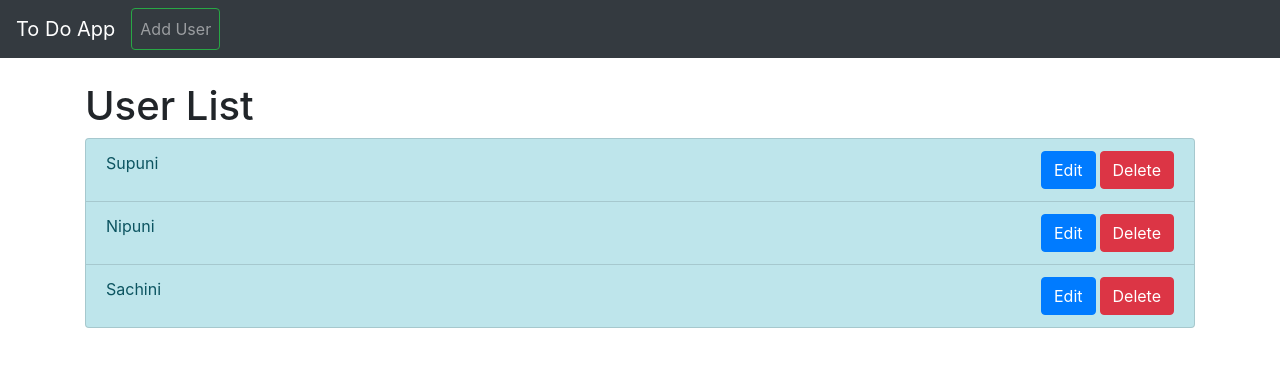
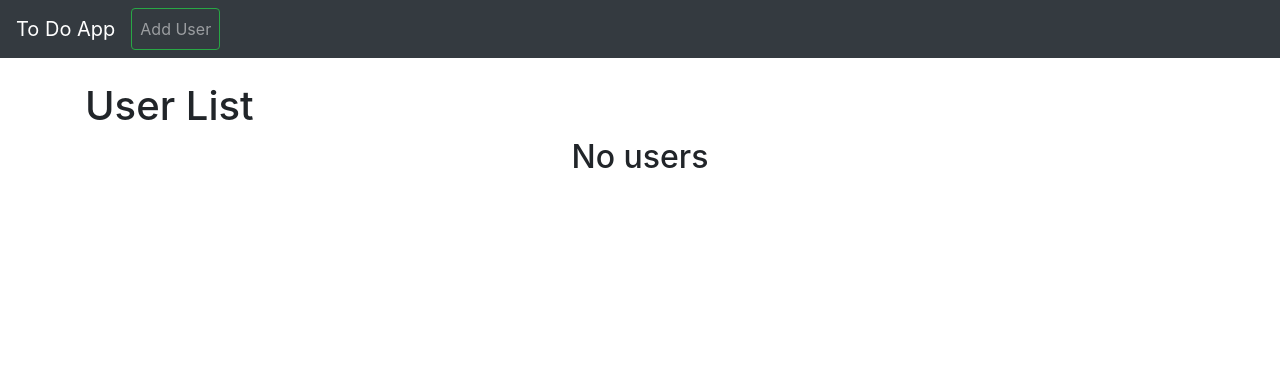
Before and after one commit to supuni9622/To-Add-User-App, a React (Create React App) app in the folder todo/: page / in a window 1280 px wide. Shown: the top 366 px of the page. Built offline with nearby package versions, Linux system fonts and the light colour scheme.

Commit message:
Did some cleanUps and modifications

```diff
--- a/todo/src/components/AddUser.js
+++ b/todo/src/components/AddUser.js
@@ -9,13 +9,16 @@ const AddUser = () => {
     const history = useHistory()
     const [name, setName] = useState('')
 
-    const onSubmit = () => {
+    const onSubmit = (e) => {
+        e.preventDefault()
+
         const newUser = {
             id: uuid(),
             name
         }
+        addUser(newUser)
         history.push('/')
-        addUser(newUser)
+
     }
 
     const onChange =(e) => {
--- a/todo/src/components/EditUser.js
+++ b/todo/src/components/EditUser.js
@@ -2,7 +2,6 @@ import React, {useContext, useState, useEffect} from 'react'
 import {Form, Button} from 'react-bootstrap'
 import {Link, useHistory} from 'react-router-dom'
 import {GlobalContext} from '../context/GlobalState'
-import {v4 as uuid} from 'uuid'
 
 const EditUser = (props) => {
     const {users, editUser} = useContext(GlobalContext)
@@ -28,7 +27,7 @@ const EditUser = (props) => {
     useEffect(() => {
         const userId = currentUserId;
         console.log(typeof userId)
-        const selectedUser = users.find(user => user.id === Number(userId))
+        const selectedUser = users.find(user => user.id === userId)
         setSelectedUser(selectedUser)
         console.log(selectedUser)
     }, [currentUserId, users])
--- a/todo/src/components/UserList.js
+++ b/todo/src/components/UserList.js
@@ -12,10 +12,11 @@ const UserList = () => {
     return (
         <div className="container">
             <h1>User List</h1>
+            {users.length > 0 ?
                 <ListGroup className='d-flex'>
                     {
                         users.map(user => (
-                        <ListGroup.Item variant="info" className="d-flex justify-content-between">
+                            <ListGroup.Item variant="info" className="d-flex justify-content-between" key={user.id}>
                                 {user.name}
                             <div>
                                 <Link className ="btn btn-primary mr-1" to={`/edit/${user.id}`}> Edit </Link>
@@ -25,6 +26,10 @@ const UserList = () => {
                         ))
                     }
             </ListGroup>
+            :
+            <h2 className="text-center">No users </h2>
+            }
+
         </div>
     )
 }
--- a/todo/src/context/AppReducer.js
+++ b/todo/src/context/AppReducer.js
@@ -9,6 +9,7 @@ const AppReducer = (state, action) => {
             }
         case 'ADD_USER' :
             return {
+                ...state,
                 users: [action.payload, ...state.users]
             }
         case 'EDIT_USER' :
@@ -22,11 +23,12 @@ const AppReducer = (state, action) => {
             })
 
             return {
+                ...state,
                 users: updateUsers
             }
 
         default:
-            return state
+            return state;
     }
 }
 
--- a/todo/src/context/GlobalState.js
+++ b/todo/src/context/GlobalState.js
@@ -3,11 +3,7 @@ import AppReducer from './AppReducer'
 
 //Initial State
 const initialState = {
-    users: [
-        {id: 1, name: 'Supuni'},
-        {id: 2, name: 'Nipuni'},
-        {id:3, name: 'Sachini'}
-    ]
+    users: []
 }
 
 // Craete Context
```
Lines whose indentation alone changed are shown as unchanged.
